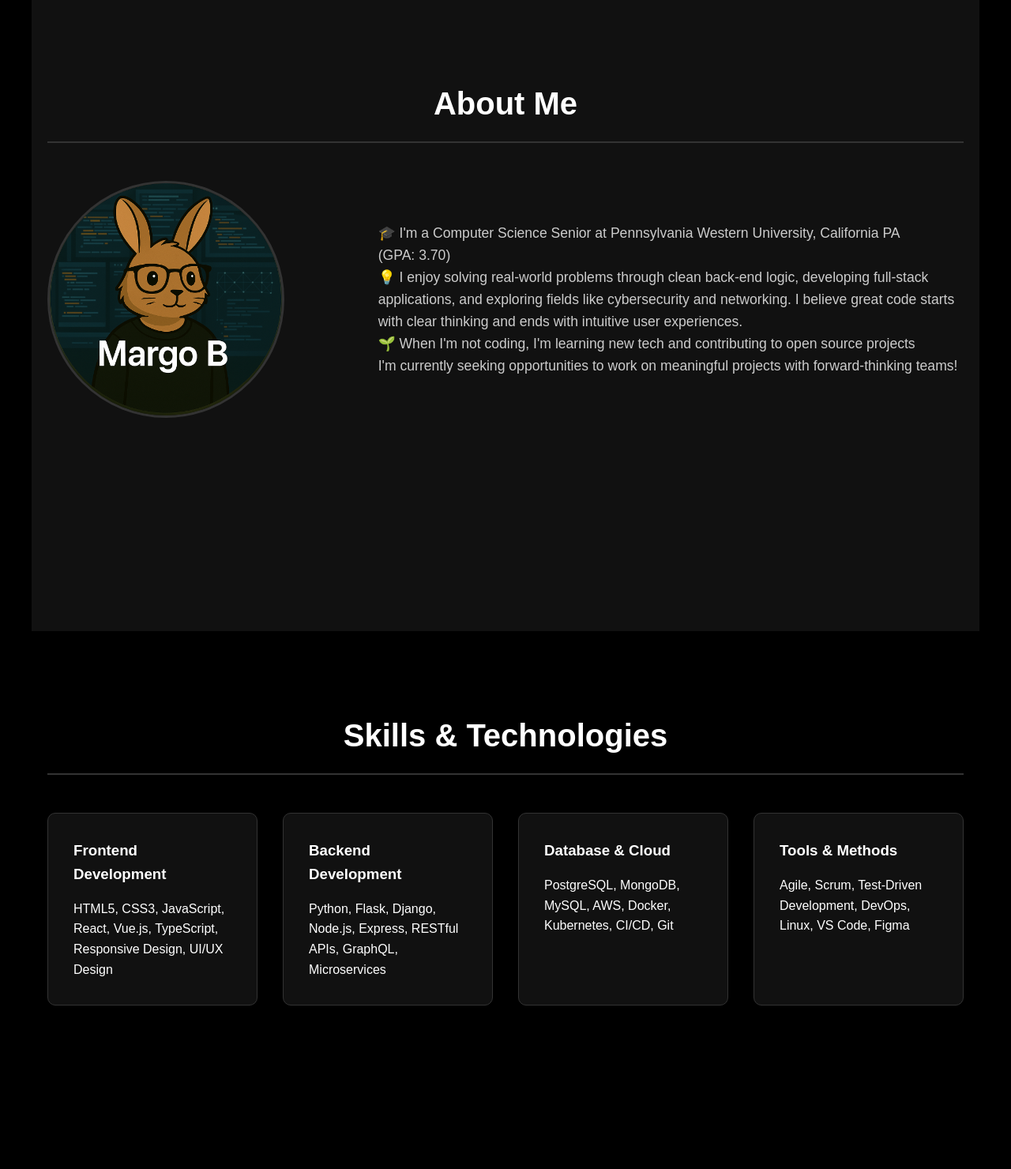
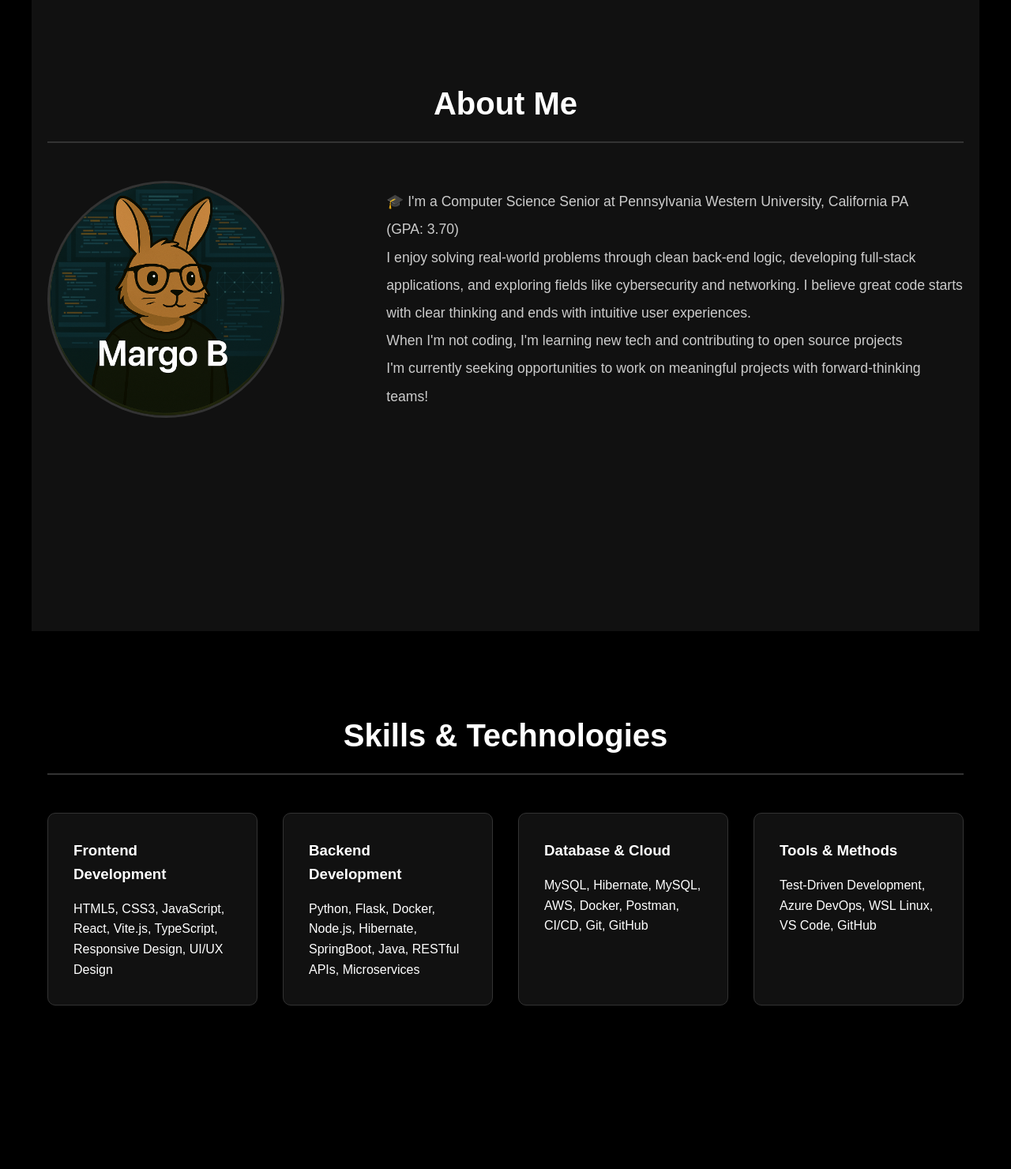
Before and after one commit to M0ck1ngjay178/Portfolio-Website, a Flask app: page / in a window 1280 px wide. Shown: the part 801-2281 px from the top of the page at 79% size. Run offline with Flask 3, Linux system fonts and the light colour scheme.

Commit message:
update about me

```diff
--- a/PyFlaskWeb/static/css/style2.css
+++ b/PyFlaskWeb/static/css/style2.css
@@ -131,8 +131,9 @@
 .about-content {
     display: grid;
     grid-template-columns: 1fr 2fr;
-    gap: 3rem;
+    gap: 4rem;
     align-items: center;
+    line-height: 2;
 }
 
 .profile-img {
--- a/PyFlaskWeb/templates/home.html
+++ b/PyFlaskWeb/templates/home.html
@@ -40,8 +40,8 @@
             <div class="about-text">
                 <p>🎓 I'm a Computer Science Senior at Pennsylvania Western University, California PA</p>
                 <p>(GPA: 3.70)</p>
-                <p>💡 I enjoy solving real-world problems through clean back-end logic, developing full-stack applications, and exploring fields like cybersecurity and networking. I believe great code starts with clear thinking and ends with intuitive user experiences.</p>
-                <p>🌱 When I'm not coding, I'm learning new tech and contributing to open source projects</p>
+                <p>I enjoy solving real-world problems through clean back-end logic, developing full-stack applications, and exploring fields like cybersecurity and networking. I believe great code starts with clear thinking and ends with intuitive user experiences.</p>
+                <p> When I'm not coding, I'm learning new tech and contributing to open source projects</p>
                 <p>I'm currently seeking opportunities to work on meaningful projects with forward-thinking teams!</p>
             </div>
         </div>
@@ -53,19 +53,19 @@
         <div class="skills-grid">
             <div class="skill-card">
                 <h3>Frontend Development</h3>
-                <p>HTML5, CSS3, JavaScript, React, Vue.js, TypeScript, Responsive Design, UI/UX Design</p>
+                <p>HTML5, CSS3, JavaScript, React, Vite.js, TypeScript, Responsive Design, UI/UX Design</p>
             </div>
             <div class="skill-card">
                 <h3>Backend Development</h3>
-                <p>Python, Flask, Django, Node.js, Express, RESTful APIs, GraphQL, Microservices</p>
+                <p>Python, Flask, Docker, Node.js, Hibernate, SpringBoot, Java, RESTful APIs, Microservices</p>
             </div>
             <div class="skill-card">
                 <h3>Database & Cloud</h3>
-                <p>PostgreSQL, MongoDB, MySQL, AWS, Docker, Kubernetes, CI/CD, Git</p>
+                <p>MySQL, Hibernate, MySQL, AWS, Docker, Postman, CI/CD, Git, GitHub</p>
             </div>
             <div class="skill-card">
                 <h3>Tools & Methods</h3>
-                <p>Agile, Scrum, Test-Driven Development, DevOps, Linux, VS Code, Figma</p>
+                <p>Test-Driven Development, Azure DevOps, WSL Linux, VS Code, GitHub</p>
             </div>
         </div>
     </section>
```
